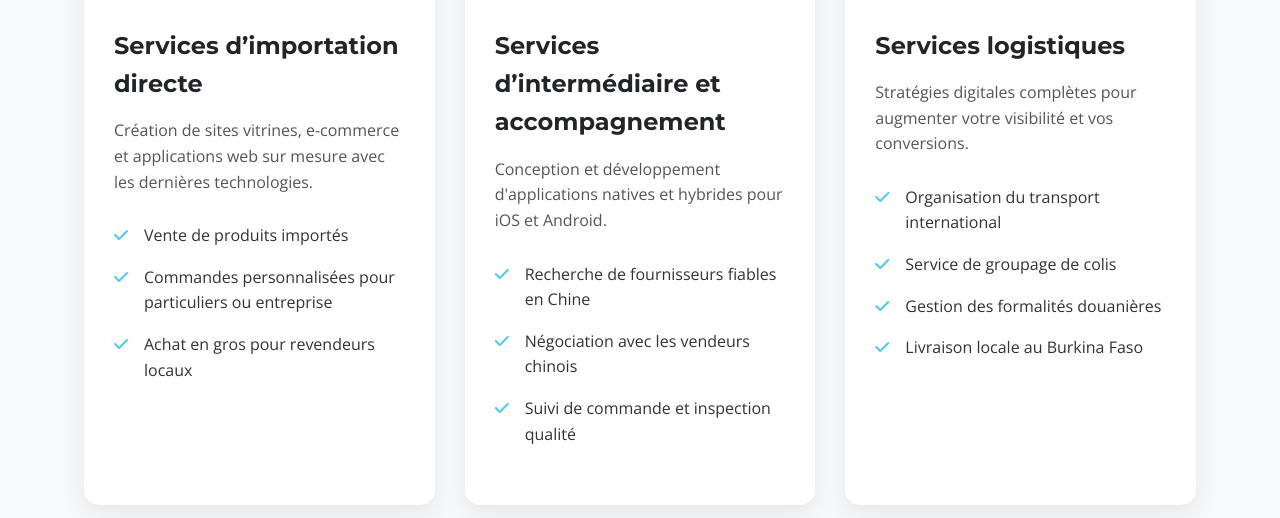
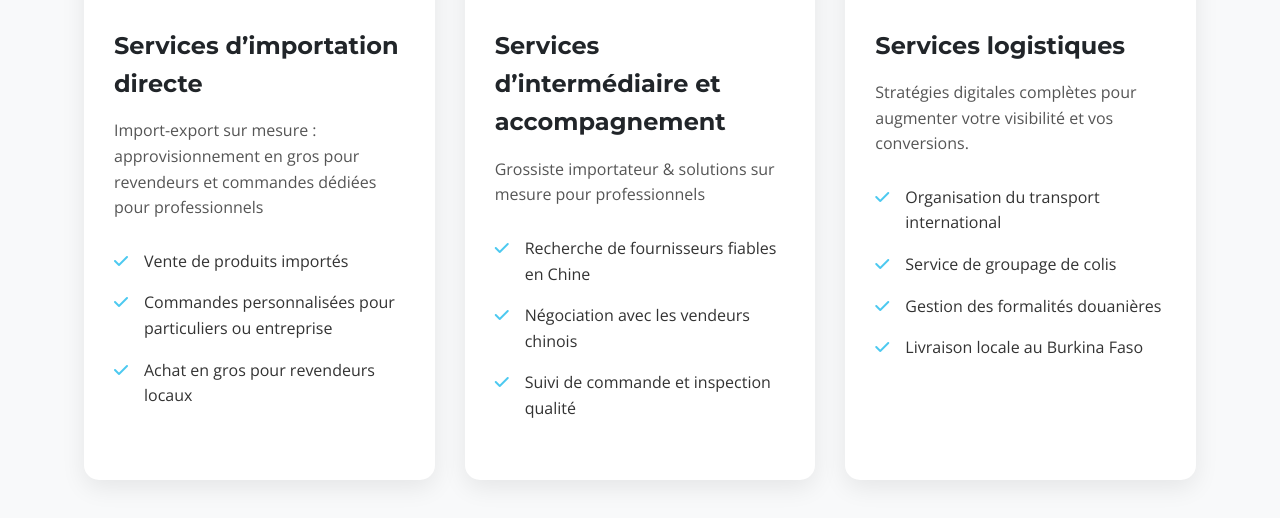
Before and after one commit to tenno-corp/mon-site-tenno-corp, a plain HTML site: page nos-services.html in a window 1280 px wide. Shown: the part 852-1370 px from the top of the page. Drawn offline with nearby package versions, Linux system fonts and the light colour scheme.

Commit message:
Update nos-services.html

```diff
--- a/nos-services.html
+++ b/nos-services.html
@@ -37,7 +37,7 @@
                     </div>
                     <div class="service-content">
                         <h3>Services d’importation directe</h3>
-                        <p>Création de sites vitrines, e-commerce et applications web sur mesure avec les dernières technologies.</p>
+                        <p>Import-export sur mesure : approvisionnement en gros pour revendeurs et commandes dédiées pour professionnels</p>
                         <ul class="service-features">
                             <li>Vente de produits importés </li>
                             <li>Commandes personnalisées pour particuliers ou entreprise</li>
@@ -55,7 +55,7 @@
                     </div>
                     <div class="service-content">
                         <h3>Services d’intermédiaire et accompagnement</h3>
-                        <p>Conception et développement d'applications natives et hybrides pour iOS et Android.</p>
+                        <p>Grossiste importateur & solutions sur mesure pour professionnels</p>
                         <ul class="service-features">
                             <li>Recherche de fournisseurs fiables en Chine</li>
                             <li>Négociation avec les vendeurs chinois</li>
```
